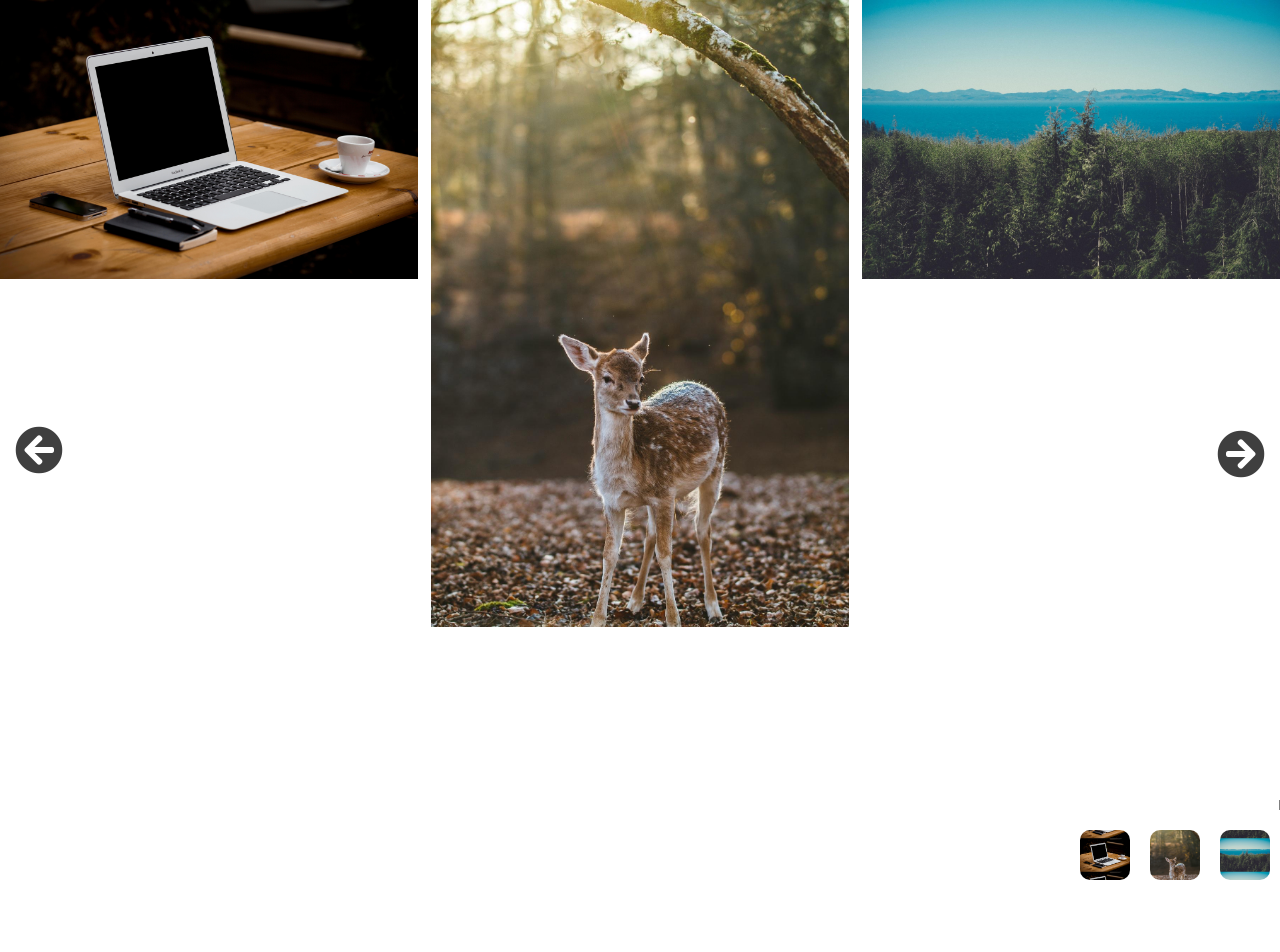
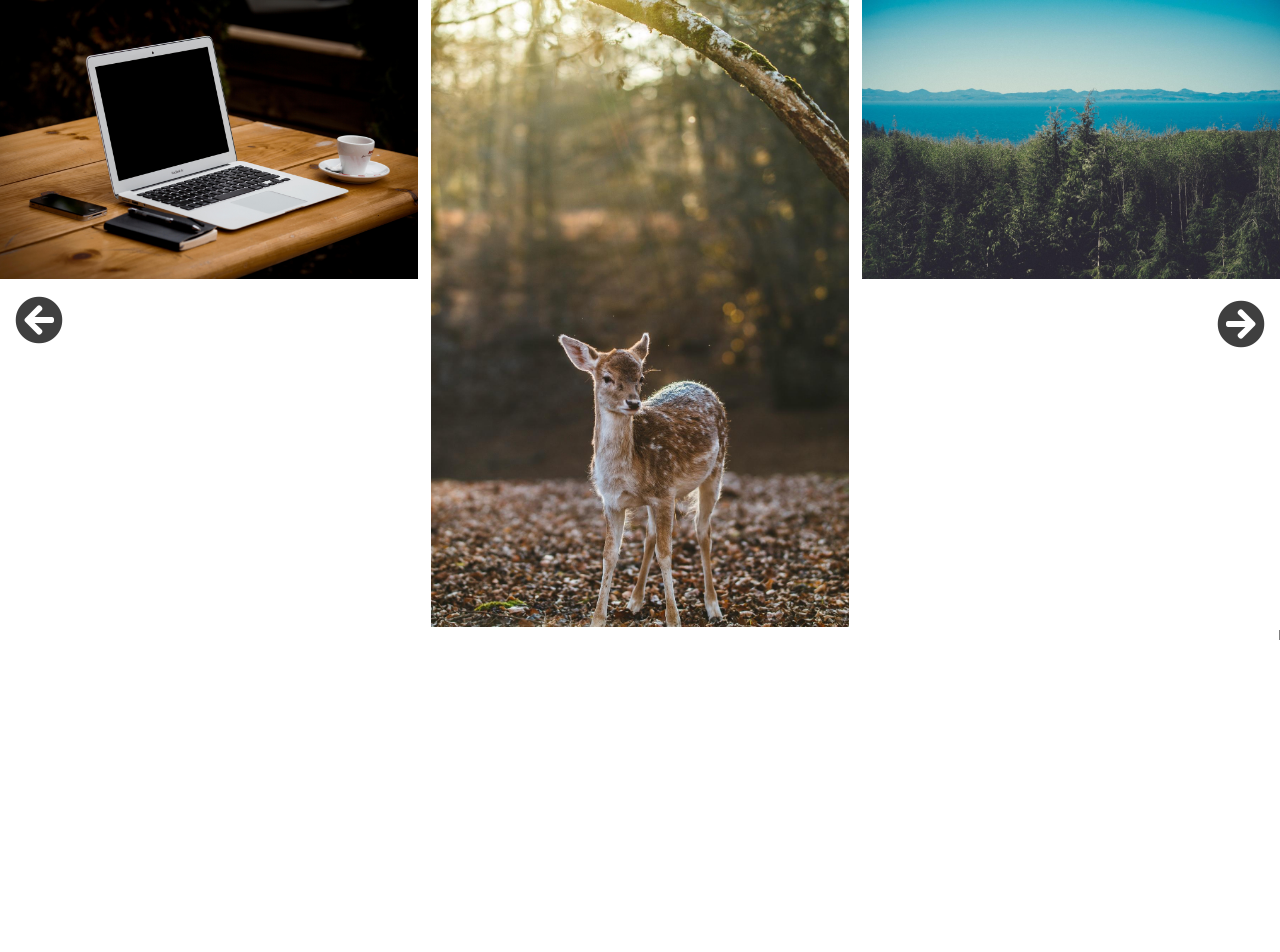
Before and after one commit to ghiath-dev/jsnativeslider, a website: page index.html in a window 1280 px wide. Shown: the top 952 px of the page. Drawn offline with Linux system fonts and the light colour scheme.

Commit message:
Revert "starting with creating indicators"
This reverts commit ed3457dad3e68587a58e4d33be56f2c534781ce1.

```diff
--- a/index.html
+++ b/index.html
@@ -17,9 +17,7 @@
          data-slides-per-screen='3'
          data-should-loop='false'
          data-isrtl='true'
-         data-has-thumbnails="true"
-         data-show-full-screen="true"
-         data-has-indicetors="true">
+         data-has-thumbnails="true">
         <div class="button-left arrow-buttons">
             <i class="fas fa-arrow-circle-left"></i>
         </div>
--- a/script.js
+++ b/script.js
@@ -12,8 +12,6 @@ class Slider {
         this.shouldLoop =  (this.slider.dataset.shouldLoop || 'true') === 'true';
         this.isRtl =  (this.slider.dataset.isrtl || 'false') === 'true';
         this.hasThumbnails =   (this.slider.dataset.hasThumbnails || 'true') === 'true';
-        this.showFullScreen = (this.slider.dataset.showFullScreen || 'false') === 'true';
-        this.hasIndicetors = (this.slider.dataset.hasIndicetors || 'false') === 'true';
         this.slideItems = this.sliderContainer.children;
 
         /* Attributes */
@@ -44,36 +42,14 @@ class Slider {
 
         if(this.prevButton !== null) this.prevButton.onclick = this.isRtl ? this.nextSlide.bind(this) : this.previousSlide.bind(this);
         if(this.nextButton !== null) this.nextButton.onclick = this.isRtl ? this.previousSlide.bind(this) : this.nextSlide.bind(this);
-        if(this.hasThumbnails) this.createThumbnails();
-        if(this.hasIndicetors) this.createIndicators();
+        if(this.hasThumbnails && !this.IsSlidesAllOnScreen()) this.createThumbnails();
 
         /* Launching */
         this.play();
     }
 
 
-
-    createIndicators(){
-        let numberOfIndicators = this.sliderContainer.childElementCount;
-        let indicatorsDiv = document.createElement('div');
-
-        for(let i = 0; i < numberOfIndicators; i++){
-            let indicator = document.createElement('div');
-            indicator.onclick = () => this.goToElement(i);
-            indicatorsDiv.appendChild(indicator);
-        }
-
-        this.sliderContainer.appendChild(indicatorsDiv);
-
-    }
-
-    createIndicator(src,index) {
-        let thumb = document.createElement('div');
-        thumb.onclick = ()=>this.goToElement(index);
-        return thumb;
-    }
     setImagesWidth() {
-        this.sliderContainer.style.height = this.showFullScreen ? `100vh` : 'auto';
         for (let i = 0; i < this.slideItems.length; i++) {
             this.slideItems[i].style.width = `${100 / this.slideItems.length}%`;
 
```
